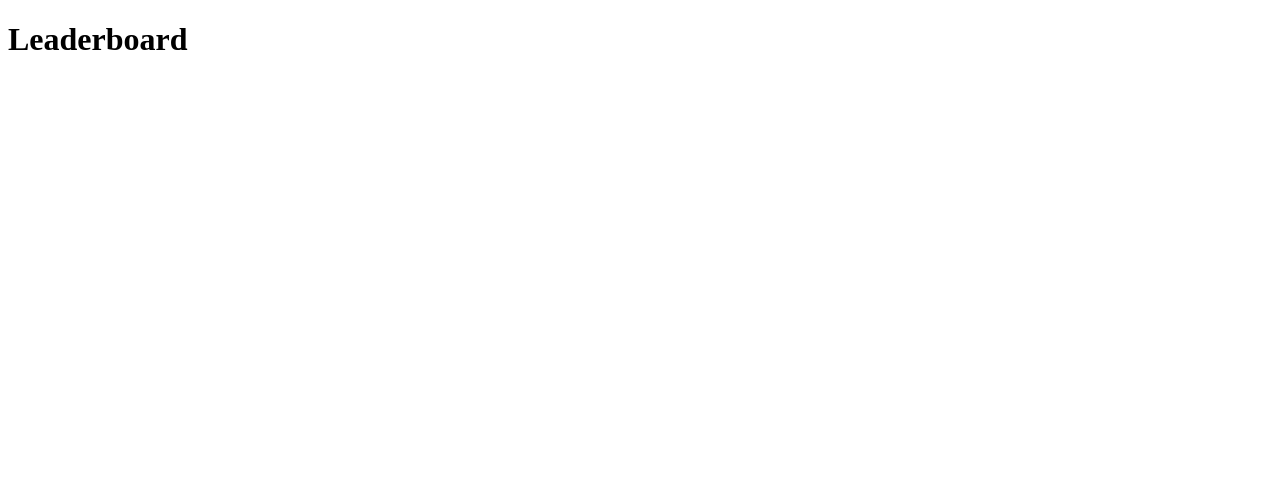
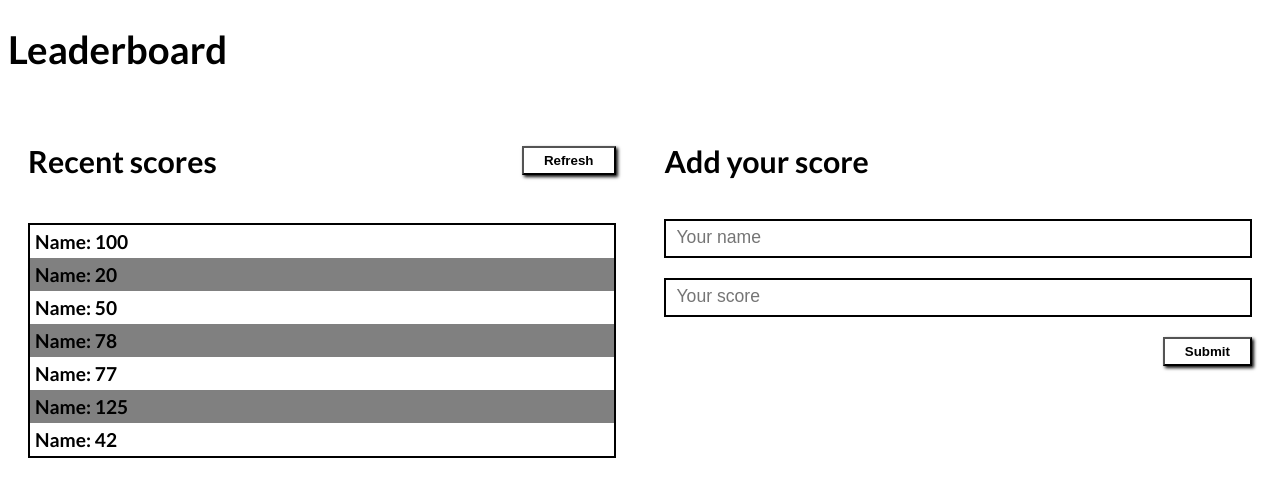
Before and after one commit to AyoMoses1/Leaderboard, a website built with webpack: page src/index.html in a window 1280 px wide. Built offline with nearby package versions, Linux system fonts and the light colour scheme; files whose address does not match are found by name.

Commit message:
developed wireframe

```diff
--- a/src/index.html
+++ b/src/index.html
@@ -5,10 +5,44 @@
   <meta http-equiv='X-UA-Compatible' content='IE=edge'>
   <title>Leaderboard</title>
   <meta name='viewport' content='width=device-width, initial-scale=1'>
-  <link rel='stylesheet' type='text/css' media='screen' href='main.css'>
-  <script src='main.js'></script>
+  <link rel='stylesheet' type='text/css' media='screen' href='style.css'>
 </head>
 <body>
-  <h1>Leaderboard</h1>
+  <header>
+    <h1>Leaderboard</h1>
+  </header>
+  <main>
+    <section id="scores">
+      <div class="flex">
+         <h2>Recent scores</h2>
+         <div class="btn-container">
+            <button class="rfr-btn">Refresh</button>
+         </div>
+      </div>
+      <ul class="scores-container">
+        <li>Name: 100</li>
+        <li>Name: 20</li>
+        <li>Name: 50</li>
+        <li>Name: 78</li>
+        <li>Name: 77</li>
+        <li>Name: 125</li>
+        <li>Name: 42</li>
+      </ul>
+    </section>
+    <section id="form">
+      <form action="#">
+        <h2>Add your score</h2>
+        <div>
+          <input type="text" placeholder="Your name">
+        </div>
+        <div>
+          <input type="number" placeholder="Your score">
+        </div>
+       <div class="form-handler">
+         <button>Submit</button>
+       </div>
+      </form>
+    </section>
+  </main>
 </body>
 </html>
--- a/src/index.js
+++ b/src/index.js
@@ -0,0 +1 @@
+import './style.css';
--- /dev/null
+++ b/src/style.css
@@ -0,0 +1,85 @@
+@import url('https://fonts.googleapis.com/css2?family=Lato:ital,wght@0,400;0,700;0,900;1,400;1,700;1,900&family=Poppins:wght@400;500;600&display=swap');
+
+* {
+  padding: 0;
+}
+
+h2 {
+  font-size: 1.9rem;
+}
+
+body {
+  font-family: 'Lato', sans-serif;
+  font-style: normal;
+  box-sizing: border-box;
+  font-weight: 600;
+  font-size: 1.2rem;
+}
+
+main {
+  display: flex;
+  justify-content: space-between;
+  gap: 20px;
+  padding: 20px 20px;
+}
+
+.flex {
+  display: flex;
+  align-items: center;
+}
+
+ul {
+  list-style-type: none;
+  border: 2px solid #000;
+}
+
+ul li {
+  padding: 5px;
+}
+
+main section {
+  width: 48%;
+}
+
+ul li:nth-child(even) {
+  background: grey;
+}
+
+#scores .flex {
+  justify-content: space-between;
+}
+
+#form input {
+  width: 100%;
+  padding: 10px;
+  margin-bottom: 20px;
+  border: 2px solid #000;
+  box-sizing: border-box;
+}
+
+#form input::placeholder {
+  font-size: 1.1rem;
+}
+
+#form h2 {
+  margin-bottom: 2.5rem;
+}
+
+.form-handler {
+  display: flex;
+  justify-content: flex-end;
+}
+
+.btn-container {
+  display: flex;
+  flex-direction: column;
+  justify-content: center;
+  margin-left: 20px;
+}
+
+button {
+  padding: 5px 20px;
+  background: #fff;
+  font-weight: bold;
+  box-shadow: rgba(13, 13, 13) 2.4px 2.4px 3.2px;
+}
```
Also changed, not shown: package.json (+9 -0 lines), 1 other file.
